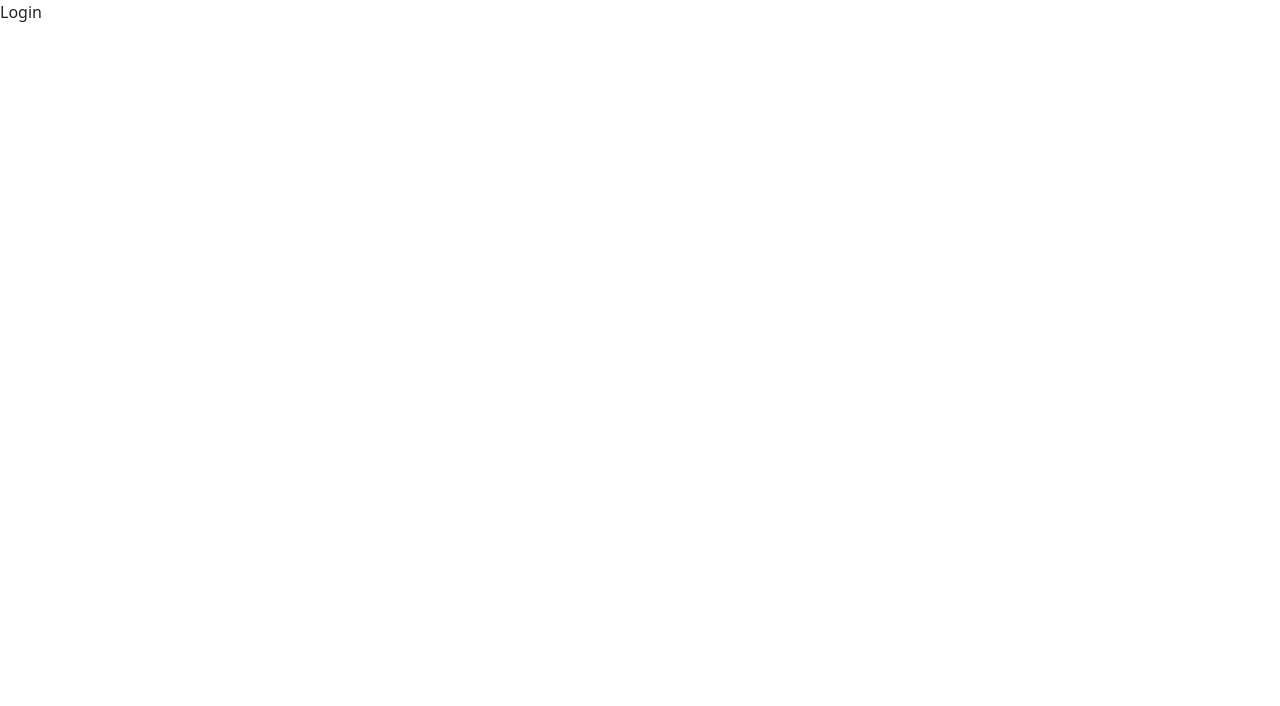
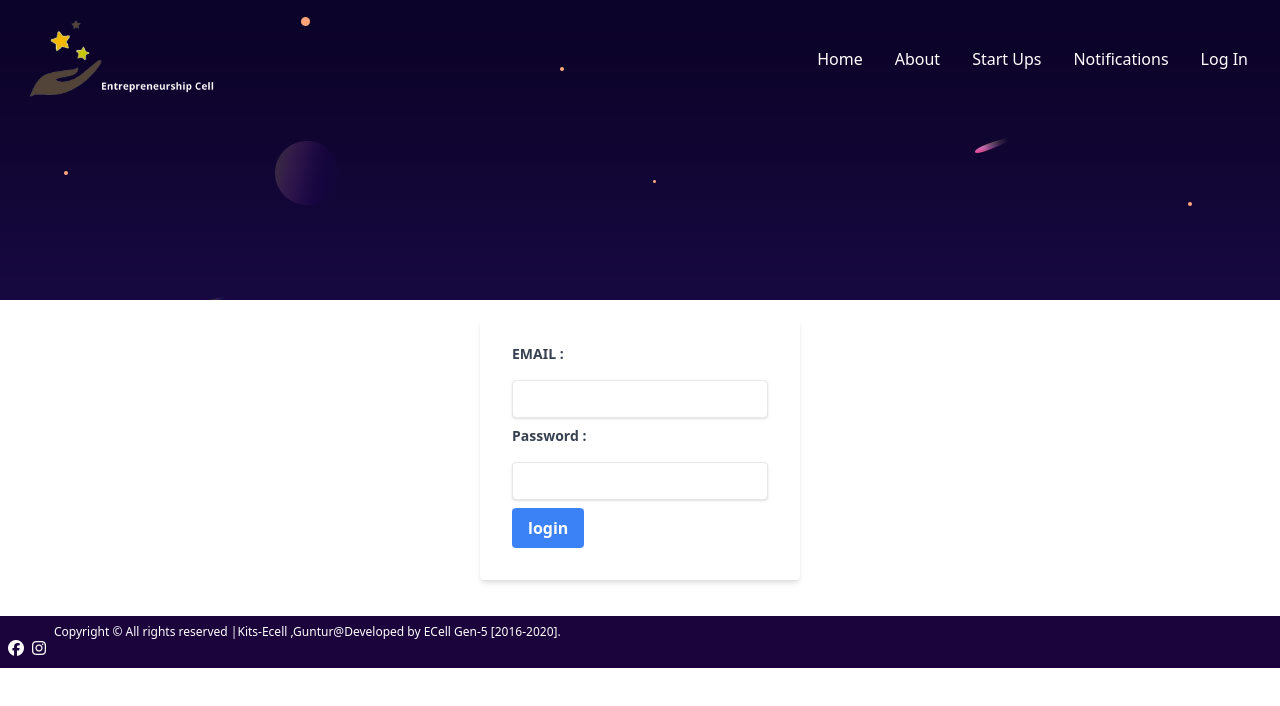
Before and after one commit to PRIVACY47/frontend, a React (Create React App) app: page /login in a window 1280 px wide. Shown: the top 706 px of the page. Built offline with nearby package versions, Linux system fonts and the light colour scheme.

Commit message:
added notification

```diff
--- a/src/App.js
+++ b/src/App.js
@@ -5,9 +5,11 @@ import {About} from "./components/About"
 import {Login} from "./components/Login"
 import {Home} from "./components/Home"
 import { Pagenotfound } from "./components/pagenotfound";
+import {Notifications} from "./components/notification";
+
 
 import './index.css'
-import 'bootstrap/dist/css/bootstrap.min.css';
+
 function App() {
   return (
     <div >
@@ -19,6 +21,7 @@ function App() {
                   <Route path="about" element={<About />} />
 
                   <Route path="login" element={<Login />} />
+                  <Route path="notifications" element={<Notifications />} />
                   <Route path="*" element={<Pagenotfound />} />
 
       </Routes>
--- a/src/components/Footer.js
+++ b/src/components/Footer.js
@@ -2,13 +2,13 @@
 export const Footer = () => {
     return (
         <>
-       <footer className="w-full flex flex-column" style={{backgroundColor:"#1b043b" ,color:"white"}}>
+       <footer className="w-full flex flex-column p-2" style={{backgroundColor:"#1b043b" ,color:"white"}}>
 
 
             <div className="flex flex-row items-center mt-3 ">
 
                     <div >
-                    <i class="fa-brands fa-facebook"></i>
+                    <i className="fa-brands fa-facebook"></i>
 
 
 
@@ -16,11 +16,11 @@ export const Footer = () => {
                     <div className="mx-2">
 
 
-                    <i class="fa-brands fa-instagram" ></i>
+                    <i className="fa-brands fa-instagram" ></i>
                     </div>
             </div>
 
-            <div className="md:flex  md:flex-row md:justify-between">
+            <div className="md:flex  md:flex-row md:justify-between text-xs">
 
                 <div>
                     <p> Copyright © All rights reserved |Kits-Ecell ,Guntur</p>
--- a/src/components/Home.js
+++ b/src/components/Home.js
@@ -21,7 +21,7 @@ export const Home = (props) => {
         <div>
         <div className="h-screen  bg-right-top" style={{ backgroundImage: `url(${bg})`,height:"835px"}}>
     <nav
-        class="
+        className="
           flex flex-wrap
           items-center
           justify-between
@@ -75,10 +75,10 @@ export const Home = (props) => {
               <Link to="/" className="md:p-4 py-2 block hover:text-purple-400 text-white no-underline">Start Ups</Link>
             </li>
             <li>
-              <Link to="/" className="md:p-4 py-2 block hover:text-purple-400 text-white no-underline">Start Ups</Link>
+              <Link to="/notifications" className="md:p-4 py-2 block hover:text-purple-400 text-white no-underline">Notifications</Link>
             </li>
             <li>
-              <Link to="/" className="md:p-4 py-2 block hover:text-purple-400 text-white no-underline">Start Ups</Link>
+              <Link to="/login" className="md:p-4 py-2 block hover:text-purple-400 text-white no-underline">Log in</Link>
             </li>
 
           </ul>
@@ -87,7 +87,7 @@ export const Home = (props) => {
     </nav>
 
  <h1>{props.heading  }</h1>
- <div class="flex flex-column h-screen w-screen justify-center items-center text-white ">
+ <div className="flex flex-column h-screen w-screen justify-center items-center text-white ">
 
 
             <h1 className=" text-2xl md:text-7xl"> The Entrepreneurship Cell</h1>
--- a/src/components/Login.js
+++ b/src/components/Login.js
@@ -1,10 +1,60 @@
+
+import {useForm } from 'react-hook-form';
+
+import {NavigationBar} from  './Navbar.js'
+
+import {Footer} from "./Footer"
+
+export const Login = () => {
+
+    const {register, watch ,formState: { errors },handleSubmit} = useForm();
+
+    const onSubmit = (data) => {
+        console.log(data)
+
+    }
+
+    console.log(watch())
+    return (
+
+        <>
+            <NavigationBar />
+
+            <div className ='flex justify-center my-5'>
 
 
-export const Login = () => {
-    return (
-        <>
+        <div className ='w-full max-w-xs  ' >
+         <form className ='bg-white shadow-md rounded px-8 pt-6 pb-8 mb-4' onSubmit={handleSubmit(onSubmit)}>
 
-         <p> Login </p>
+            <div className ='mb-4'>
+
+            <label className ="block text-gray-700 text-sm font-bold mb-2" >
+                EMAIL :
+             </label>
+            </div>
+            <input   className ='shadow appearance-none border rounded w-full py-2 px-3 text-gray-700 leading-tight focus:outline-none focus:shadow-outline' type='text'   {...register("Email",{required:"Email is required",pattern: {value:/^\w+@[a-zA-Z_]+?\.[a-zA-Z]{2,20}$/ ,message:'Invalid Email'}  ,} )} aria-invalid={errors.Email ? "true" : "false"} />
+
+            <br/>
+            {errors.Email && errors.Email.message}
+            <div className ='mb-4 mt-2'>
+
+             <label className ="block text-gray-700 text-sm font-bold mb-2" >
+                Password :
+                </label>
+            </div>
+            <input type="password" className =' shadow appearance-none border rounded w-full py-2 px-3 text-gray-700 leading-tight focus:outline-none focus:shadow-outline'   {...register("Password" ,{required:"password should be required",minLength:{value:6 , message:"password should be atleast 6 characters"}})} />
+            <br />
+            {errors.Password && errors.Password.message}
+
+
+
+            <input className ='bg-blue-500 mt-2 hover:bg-blue-700 text-white font-bold py-2 px-4 rounded focus:outline-none focus:shadow-outlines' type="submit" value='login'/>
+
+         </form>
+         </div>
+
+         </div>
+        <Footer />
         </>
     );
 }
--- a/src/components/Navbar.js
+++ b/src/components/Navbar.js
@@ -18,7 +18,7 @@ export const NavigationBar = (props) => {
     <>
       <div style={{ backgroundImage: `url(${bg})`, height: "300px"}}>
     <nav
-        class="
+        className="
           flex flex-wrap
           items-center
           justify-between
@@ -72,10 +72,10 @@ export const NavigationBar = (props) => {
               <Link to="/" className="md:p-4 py-2 block hover:text-purple-400 text-white no-underline">Start Ups</Link>
             </li>
             <li>
-              <Link to="/" className="md:p-4 py-2 block hover:text-purple-400 text-white no-underline">Start Ups</Link>
+              <Link to="/notifications" className="md:p-4 py-2 block hover:text-purple-400 text-white no-underline">Notifications</Link>
             </li>
             <li>
-              <Link to="/" className="md:p-4 py-2 block hover:text-purple-400 text-white no-underline">Start Ups</Link>
+              <Link to="/login" className="md:p-4 py-2 block hover:text-purple-400 text-white no-underline">Log In</Link>
             </li>
 
           </ul>
--- /dev/null
+++ b/src/components/notification.js
@@ -0,0 +1,54 @@
+
+import {NavigationBar} from  './Navbar.js'
+
+import {Footer} from "./Footer"
+
+import {useState, useEffect} from "react";
+import axios from 'axios';
+
+const NotificationCard = (props) => {
+
+    return (<>
+
+        <div className='m-2 p-2 rounded border-2 border-gray-200' >
+
+            <p className='text-center'>{props.Notification}</p>
+            <p className='text-right'>{new Date(props.date).toLocaleString()}</p>
+        </div>
+    </>);
+}
+export const Notifications = () => {
+
+    const [AllNotification, setAllNotication] = useState([]);
+
+    const FetchNotification = () => {
+        axios.get('/api/notifications')
+        .then(function (response) {
+          setAllNotication(response.data["notfications"])
+            console.log(response.data["notfications"])
+        })
+        .catch(function (error) {
+          // handle error
+          console.log(error);
+        })
+
+    }
+    const notificationSection= AllNotification.map((n) =>  <div  key={n._id}> {<NotificationCard  Notification={n.description} date={n.date}  id={n._id} />} </div>)
+    useEffect(FetchNotification,[])
+    return (
+        <>
+
+        <NavigationBar heading="Notifications" />
+
+        <div className='md:grid grid-cols-2'>
+
+        {notificationSection}
+
+        </div>
+
+
+        <Footer />
+
+        </>
+    );
+}
```
Also changed, not shown: package.json (+2 -5 lines), 1 other file (tests, documents, lock files or other folders).
